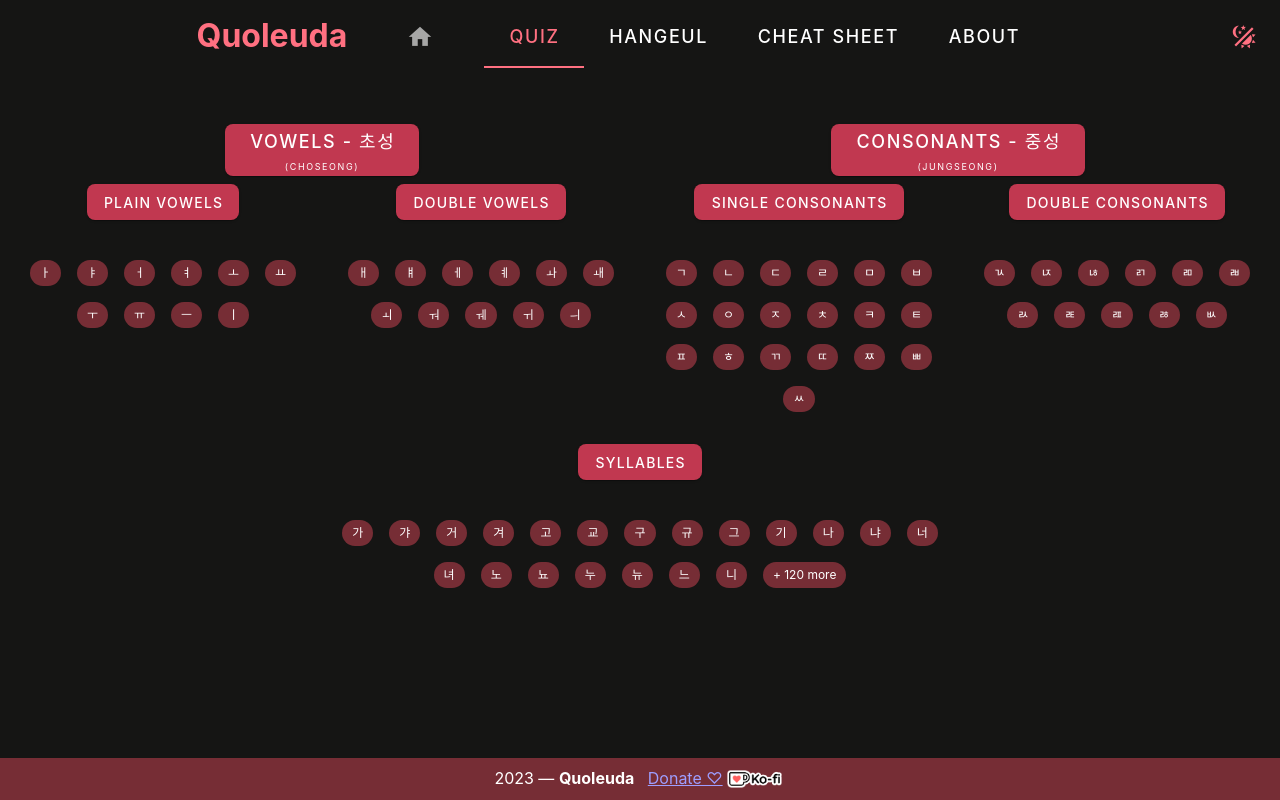
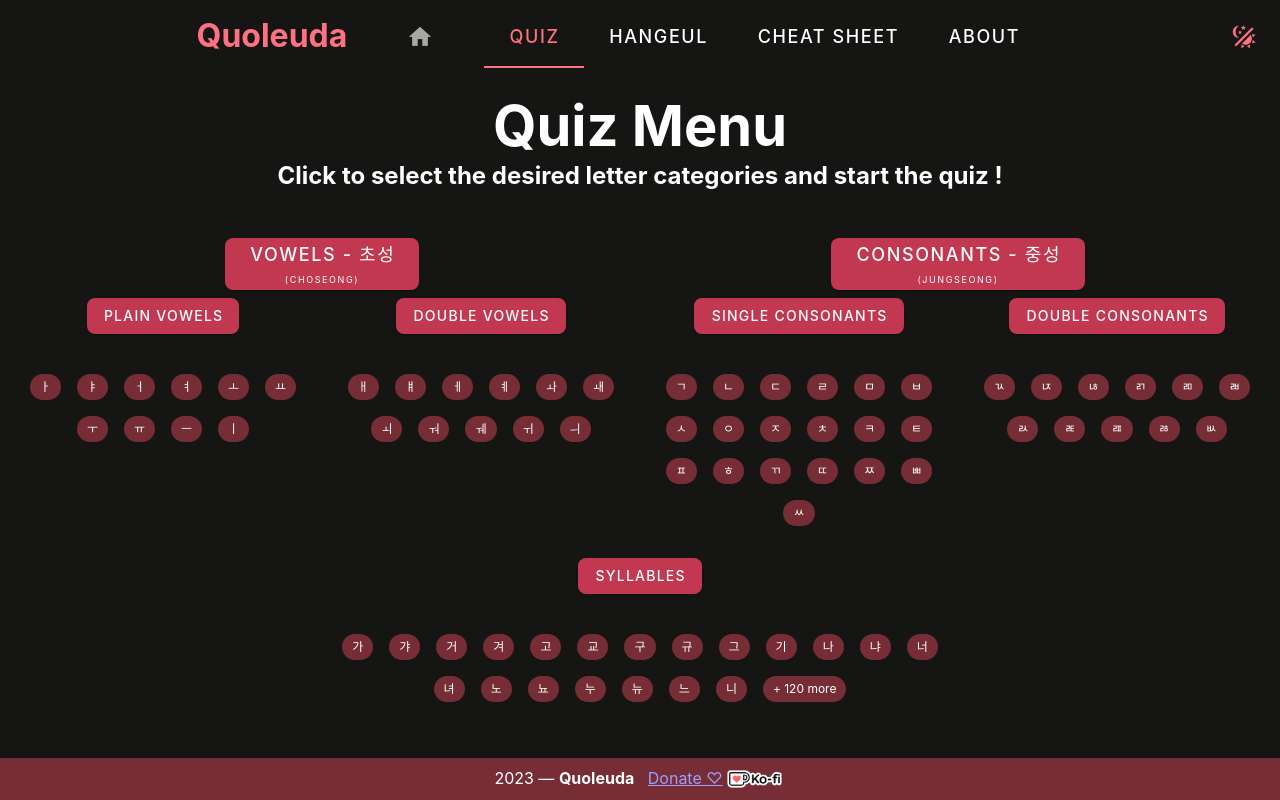
Before and after one commit to gabrielle-mlt/quoleuda, a Vue app: page /quiz-menu in a window 1280 px wide. Built offline with nearby package versions, Linux system fonts and the light colour scheme.

Commit message:
chore: quiz menu instructions

```diff
--- a/src/pages/QuizMenu.vue
+++ b/src/pages/QuizMenu.vue
@@ -3,6 +3,10 @@
     :style="$vuetify.display.mobile ? '' : 'max-width: 1400px;'"
     fill-height
   >
+    <h1 class="mt-4">
+      Quiz Menu
+    </h1>
+    <h2>Click to select the desired letter categories and start the quiz !</h2>
     <v-row class="mt-8">
       <v-col
         v-for="(set,setInd) in transliterationsSet"
```
